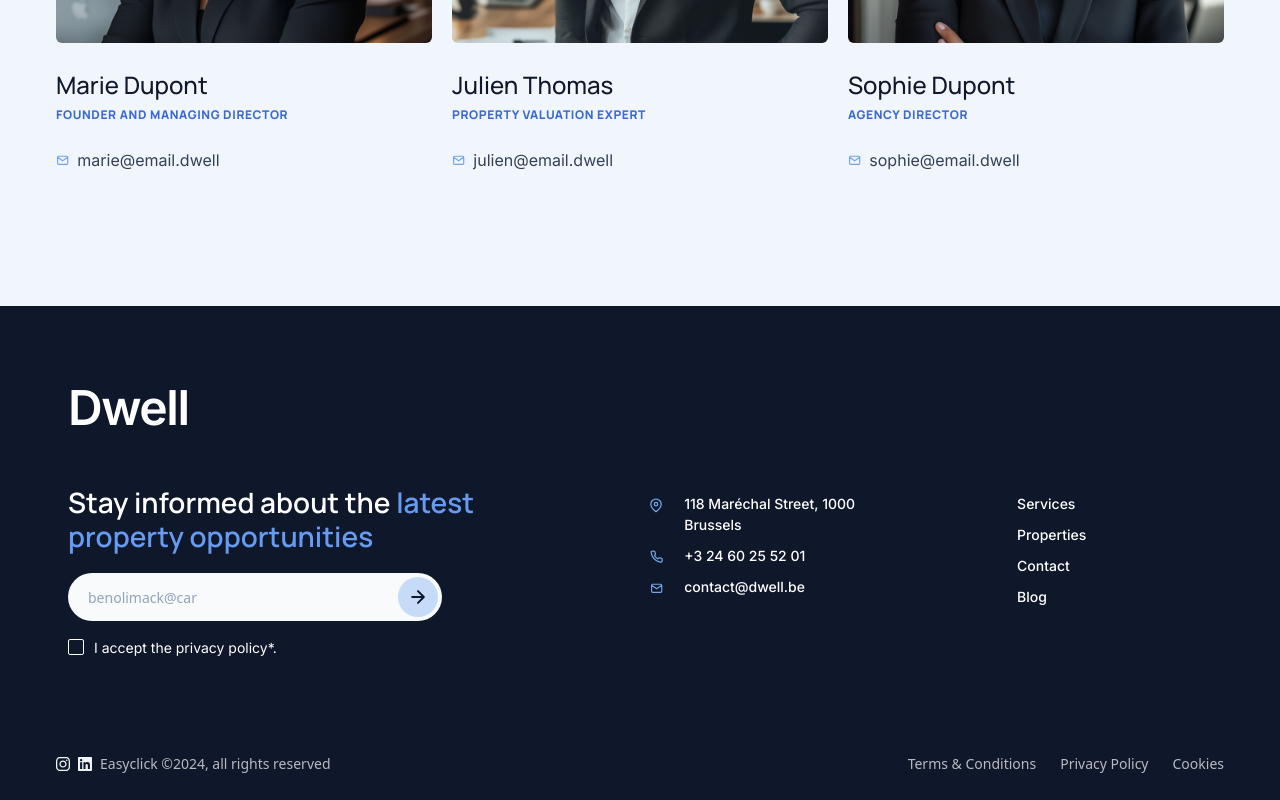
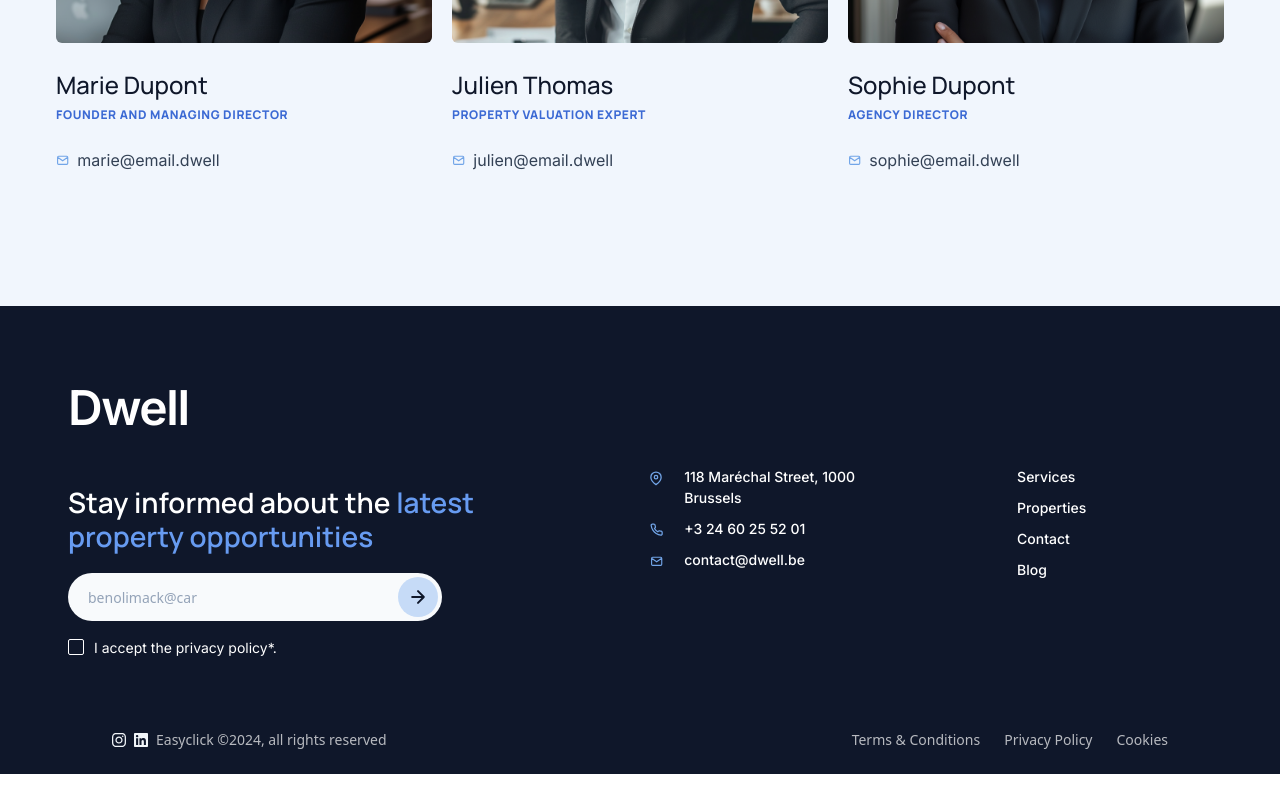
Before and after one commit to JosephKristian/pt-maju-test, a React (Vite) app: page / in a window 1280 px wide. Shown: the part 4658-5458 px from the top of the page. After the commit the page ends 5432 px from the top, so only its background shows below. Built offline with nearby package versions, Linux system fonts and the light colour scheme.

Commit message:
🐛 Fix(mobile): reponsive area

```diff
--- a/src/components/Footer/Footer.jsx
+++ b/src/components/Footer/Footer.jsx
@@ -10,23 +10,24 @@ import LinkedInIcon from '../Icons/LinkedInIcon.jsx';
 
 const Footer = () => {
   return (
-    <footer className="bg-[#0F172A] text-white pt-[56px] md:pt-[80px] px-0 md:px-[56px] h-[778px] md:h-[494px]">
-      <div className="w-full px-[24px] md:px-0 md:pl-[12px]">
+    <footer className="bg-[#0F172A] text-white pt-[56px] md:pt-[80px] px-0 md:px-[56px] overflow-hidden">
+      <div className="w-full max-w-screen-xl mx-auto px-[24px] md:px-0 md:pl-[12px]">
         {/* Bagian Atas */}
-        <div className="flex flex-col md:flex-row justify-between ">
+        <div className="flex flex-col md:flex-row justify-between">
           {/* Kolom Kiri */}
           <div className="max-w-[468px]">
             <div className="flex justify-center md:justify-start">
               <LogoDwell />
             </div>
-            <h1 className="font-manrope font-semibold text-[24px] leading-[120%] tracking-normal text-white pt-[56px] mb-[20px] md:text-[28px]">
+            <h1 className="font-manrope font-semibold text-[24px] leading-[120%] tracking-normal text-white pt-[56px] mb-[20px] md:text-[28px] text-center md:text-left">
               Stay informed about the{' '}
               <span className="text-[#679BF1]">
                 latest property opportunities
               </span>
             </h1>
+
             {/* Form Email */}
-            <div className="flex items-center gap-[1px] md:gap-[10px] w-[342px] h-[40px] md:w-[374px] md:h-[48px] rounded-full bg-slate-50 mt-[20px] mb-[16px] p-[1px] md:p-[4px]">
+            <div className="flex items-center gap-[1px] md:gap-[10px] w-full max-w-[374px] h-[40px] md:h-[48px] rounded-full bg-slate-50 mt-[20px] mb-[16px] p-[1px] md:p-[4px] mx-auto md:mx-0">
               <input
                 type="email"
                 placeholder="benolimack@car"
@@ -35,11 +36,13 @@ const Footer = () => {
               <RoundedArrowButton direction="right" />
             </div>
 
-            <PrivacyCheckbox />
+            <div className="text-center md:text-left">
+              <PrivacyCheckbox />
+            </div>
           </div>
 
           {/* Kolom Kanan */}
-          <div className="grid grid-cols-1 md:grid-cols-2 gap-[56px] md:gap-[162px] text-white/70 mt-[56px] md:mt-[107px] text-center md:text-left">
+          <div className="grid grid-cols-1 md:grid-cols-2 gap-[56px] md:gap-[162px] text-white/70 mt-[56px] md:mt-[80px] text-center md:text-left">
             {/* Menu ringkas */}
             <div className="order-1 md:order-2 space-y-[10px] text-white text-[14px] leading-[150%] font-medium tracking-[0%] font-inter mx-auto md:mx-0">
               <p><a href="#" className="hover:text-white transition">Services</a></p>
@@ -77,12 +80,11 @@ const Footer = () => {
               </div>
             </div>
           </div>
+        </div>
+      </div>
 
-        </div>
-
-      </div>
       {/* Bagian Bawah */}
-      <div className="mt-[40px] md:mt-[56px] md:mt-[80px] mb-[24px] md:mb-[24px]]">
+      <div className="mt-[56px] mb-[24px] px-[24px] md:px-[56px]">
         <div className="flex flex-col md:flex-row justify-between items-center gap-[20px]">
           <div className="order-2 md:order-1 flex items-center gap-2 text-white/70 text-sm">
             <a href="https://www.instagram.com/" target="_blank" rel="noopener noreferrer">
--- a/src/components/OurServices/AccordionItem.jsx
+++ b/src/components/OurServices/AccordionItem.jsx
@@ -34,7 +34,9 @@ const AccordionItem = ({ title, image, content, index, isOpen, onClick }) => {
                         font-manrope font-medium text-[24px] leading-[120%] tracking-[0] ml-[21px] md:ml-[106px] mt-[4px]
                         ${isOpen ? "text-[#3356C2]" : "text-[#94A3B8]"}
                         transition-colors duration-300 max-w-[300px]
-                        `}>
+                        `}
+                        style={{ textAlign: 'left' }}
+                        >
                             {title}
                         </div>
                     </div>
```
